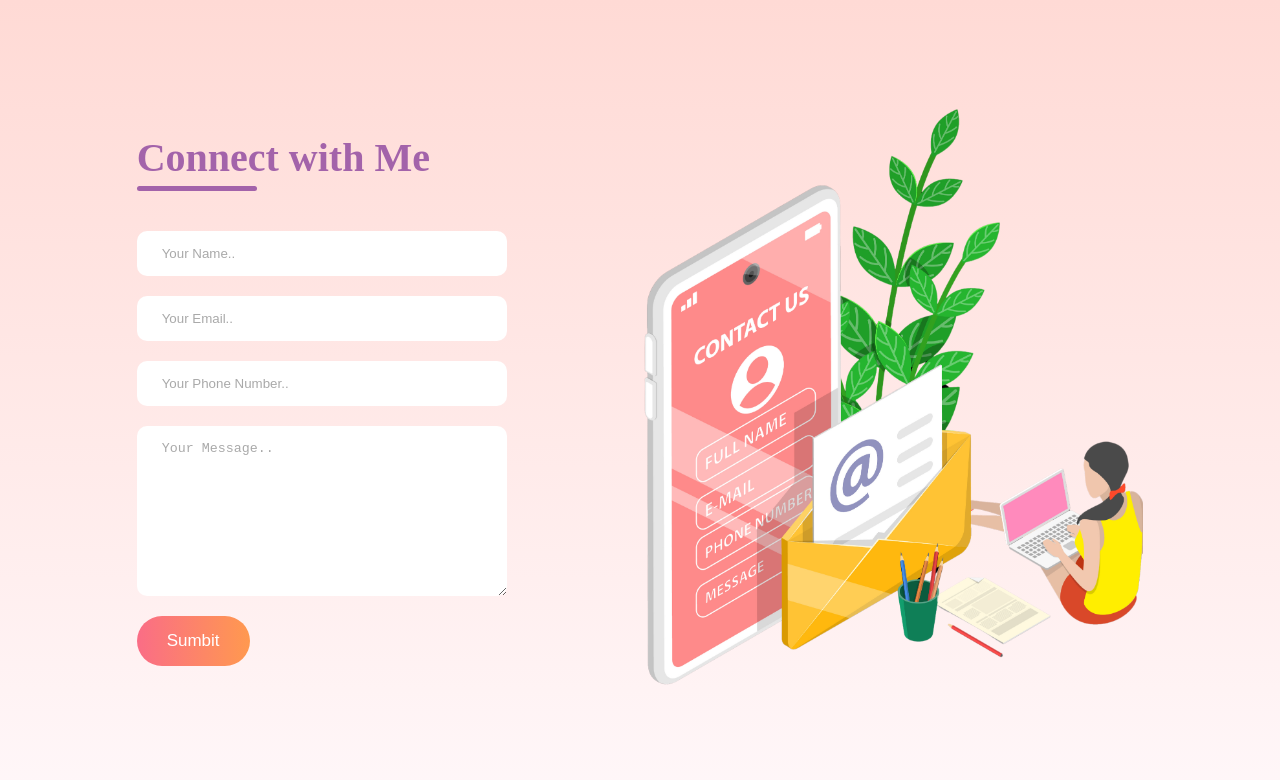
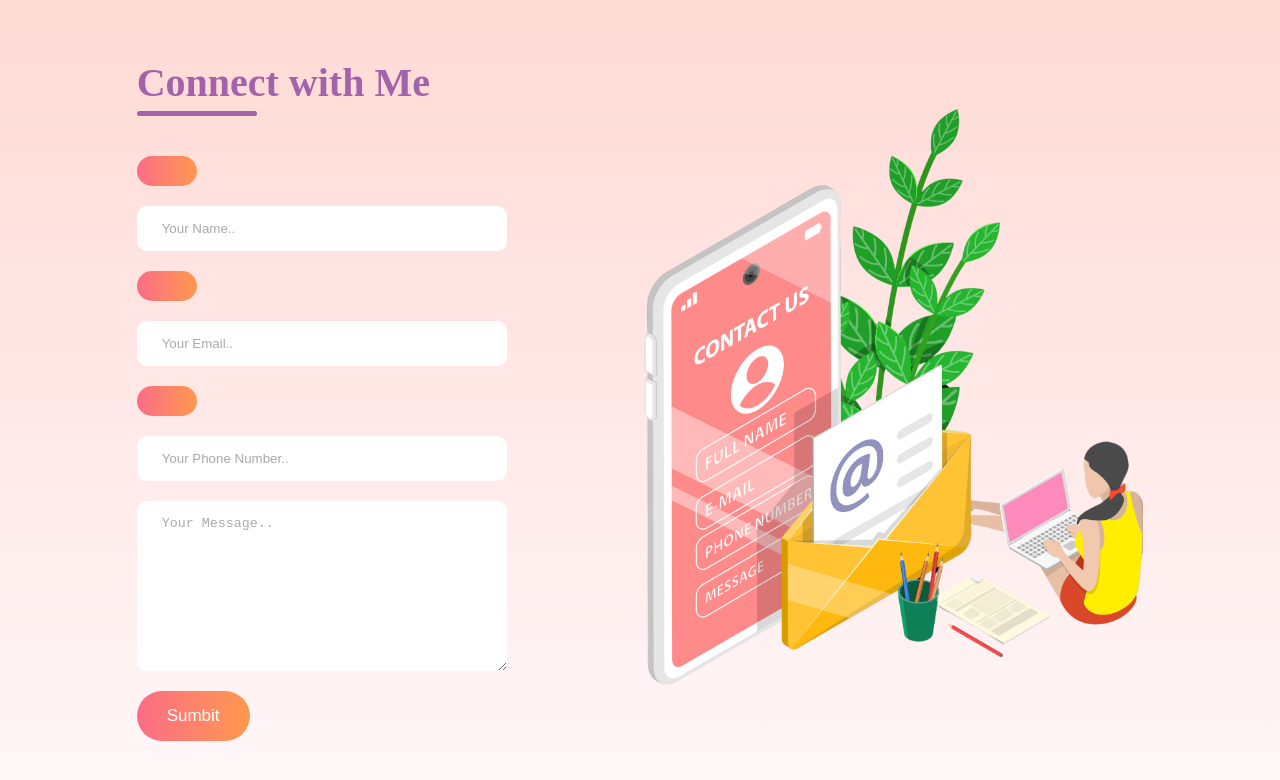
Before and after one commit to chris-dev-7/Contact-Form-Assets, a plain HTML site: page index.html in a window 1280 px wide. Drawn offline with Linux system fonts and the light colour scheme.

Commit message:
Update index.html

```diff
--- a/index.html
+++ b/index.html
@@ -19,9 +19,13 @@
       <hr>
      </div>
 
+
      <input type="hidden" name="access_key" value="4580f195-3ec3-4a1a-9a47-247248e95468">
-     <input type="text" name="name" placeholder="Your Name.." class="contact-inputs" required>
+     <button for="name"></button>
+       <input type="text" name="name" placeholder="Your Name.." class="contact-inputs" required>
+     <button for="email"></button>
      <input type="email" name="email" placeholder="Your Email.." class="contact-inputs" required>
+    <button for="phone-number"></button>
      <input type="text" name="phone-number" placeholder="Your Phone Number.." class="contact-inputs" required>
      <textarea type="text" name="message" placeholder="Your Message.." class="contact-inputs" required></textarea>
      <button type="submit">Sumbit</button>
```
